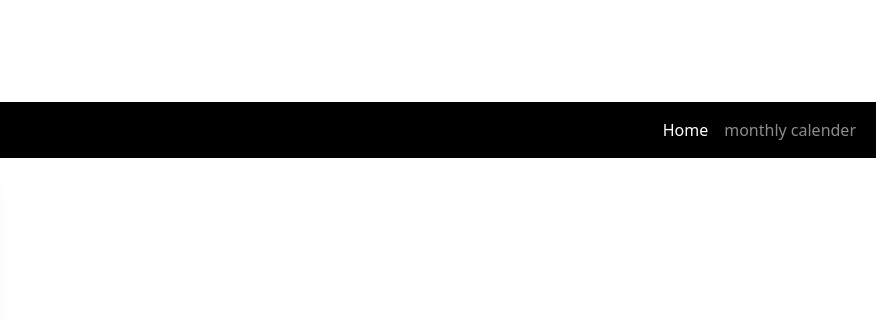
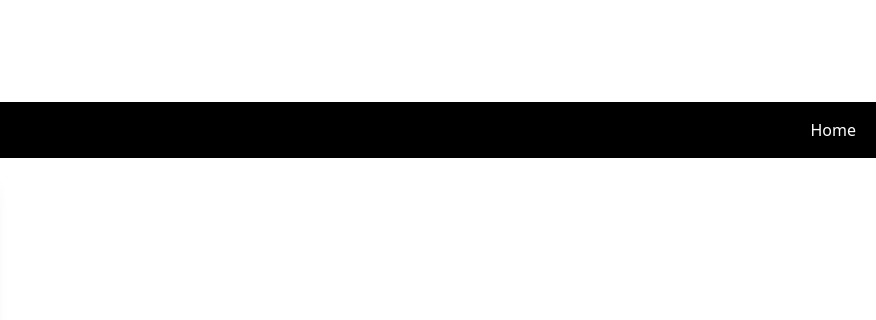
Before and after one commit to nidaqg/prayer-times, a plain HTML site: page index.html in a window 1280 px wide. Shown: the part 198-518 px from the top of the page, 404-1280 px from the left. Drawn offline with nearby package versions, Linux system fonts and the light colour scheme; a web font is replaced by a local one.

Commit message:
minor changes

```diff
--- a/index.html
+++ b/index.html
@@ -23,7 +23,7 @@
           <section class="collapse navbar-collapse justify-content-end" id="navbarNavAltMarkup">
             <section class="navbar-nav">
               <a class="nav-link active" aria-current="page" href="index.html">Home</a>
-              <a class="nav-link" href="#">monthly calender</a>
+              <!--<a class="nav-link" href="#">monthly calender</a>-->
             </section>
           </section>
         </section>
```
